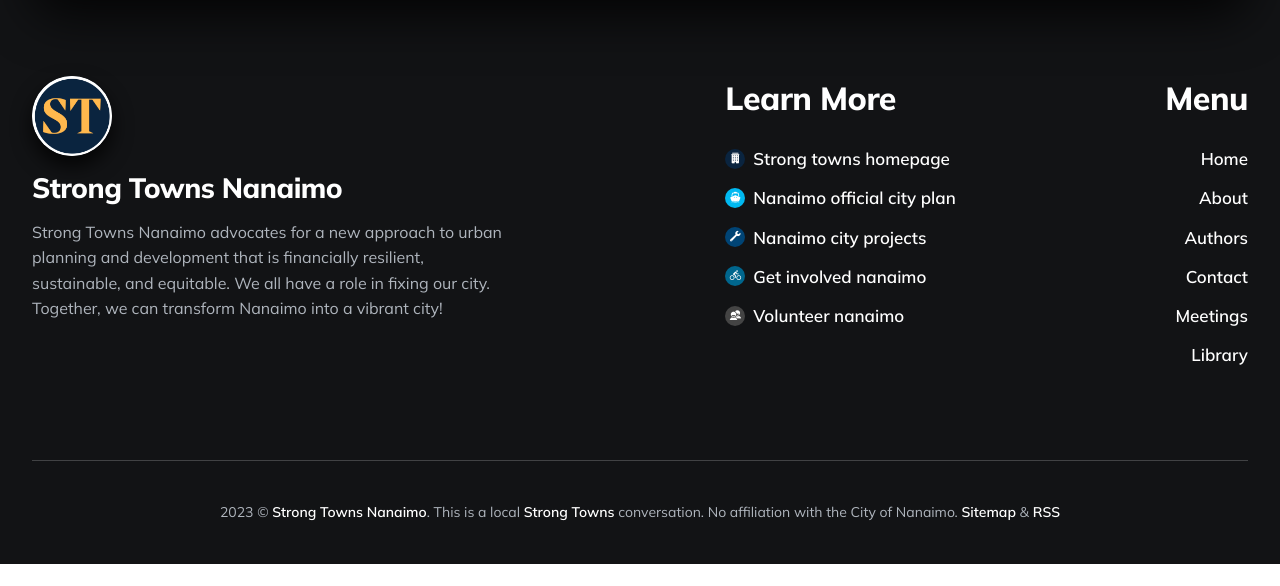
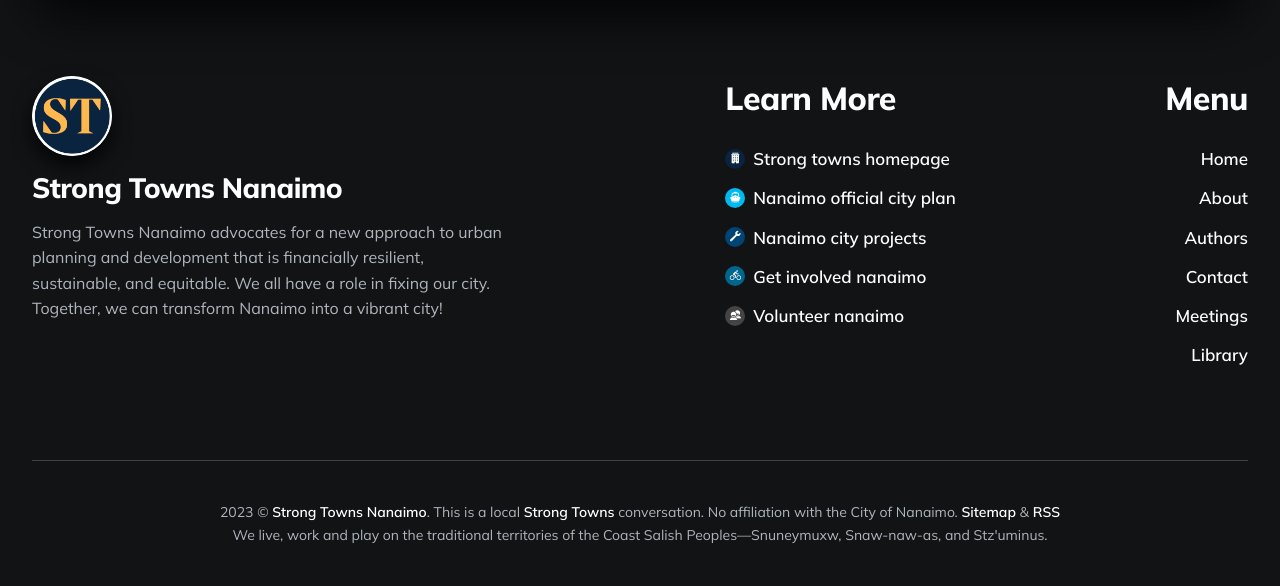
Before and after one commit to LaputanMachines/beautiful-nanaimo, a Jekyll site: the page built from index.html, in a window 1280 px wide and 900 px high, scrolled down 2820 px, cut to the strip 314-900 px from the top of the window. Built offline with Jekyll 4.4.1, drawn with Linux system fonts in a browser that asks for light colours; the list of posts is cut into pages by our own code; before the commit the page ends 3698 px from its top, so only the background shows below that.

Commit message:
Add first nations info to footer

```diff
--- a/_includes/footer.html
+++ b/_includes/footer.html
@@ -63,7 +63,7 @@
         <div class="col col-12">
           <div class="copyright">{{site.time | date: '%Y'}} &copy; <a href="/">{{site.data.settings.title}}</a>. This is
             a local <a href="https://www.strongtowns.org/local" target="_blank">Strong Towns</a> conversation. No
-            affiliation with the City of Nanaimo. <a href="{{ site.baseurl }}/sitemap.xml">Sitemap</a> & <a href="{{ site.baseurl }}/feed.xml">RSS</a></div>
+            affiliation with the City of Nanaimo. <a href="{{ site.baseurl }}/sitemap.xml">Sitemap</a> & <a href="{{ site.baseurl }}/feed.xml">RSS</a><br>We live, work and play on the traditional territories of the Coast Salish Peoples&#8212;Snuneymuxw, Snaw-naw-as, and Stz'uminus.</div>
         </div>
       </div>
     </div>
```
